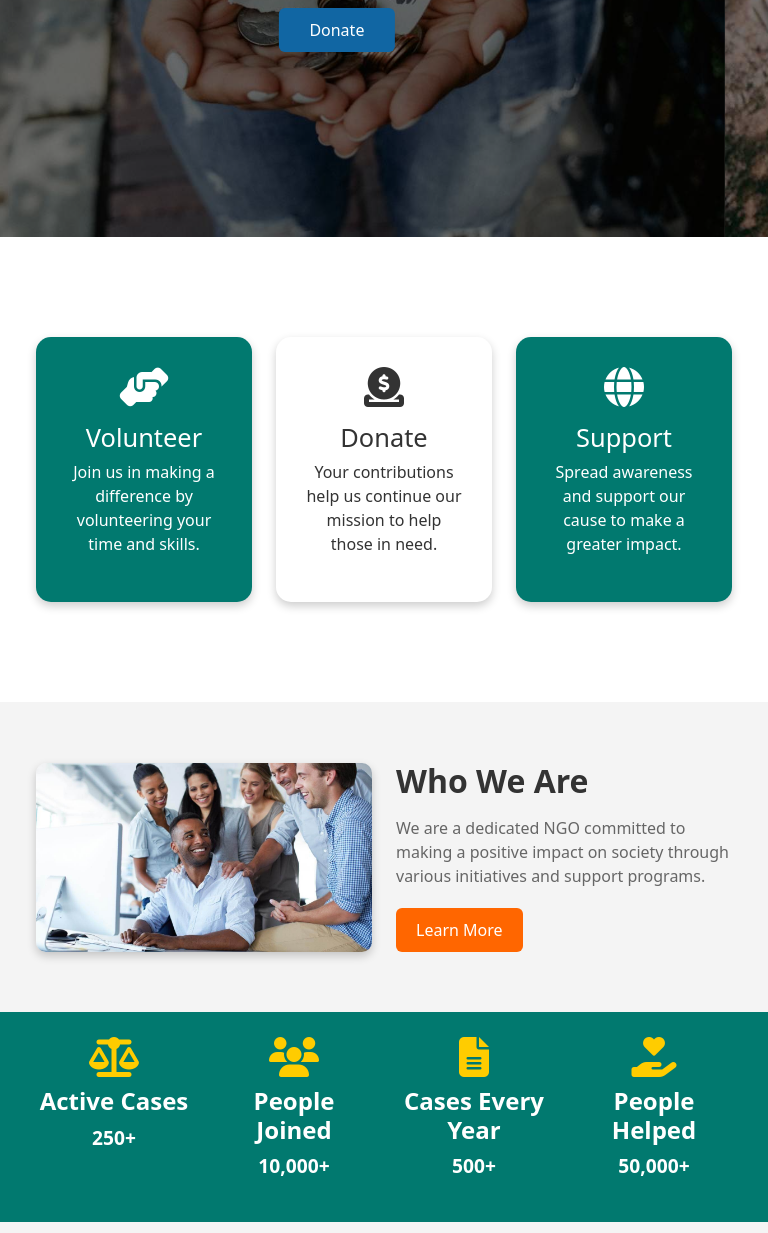
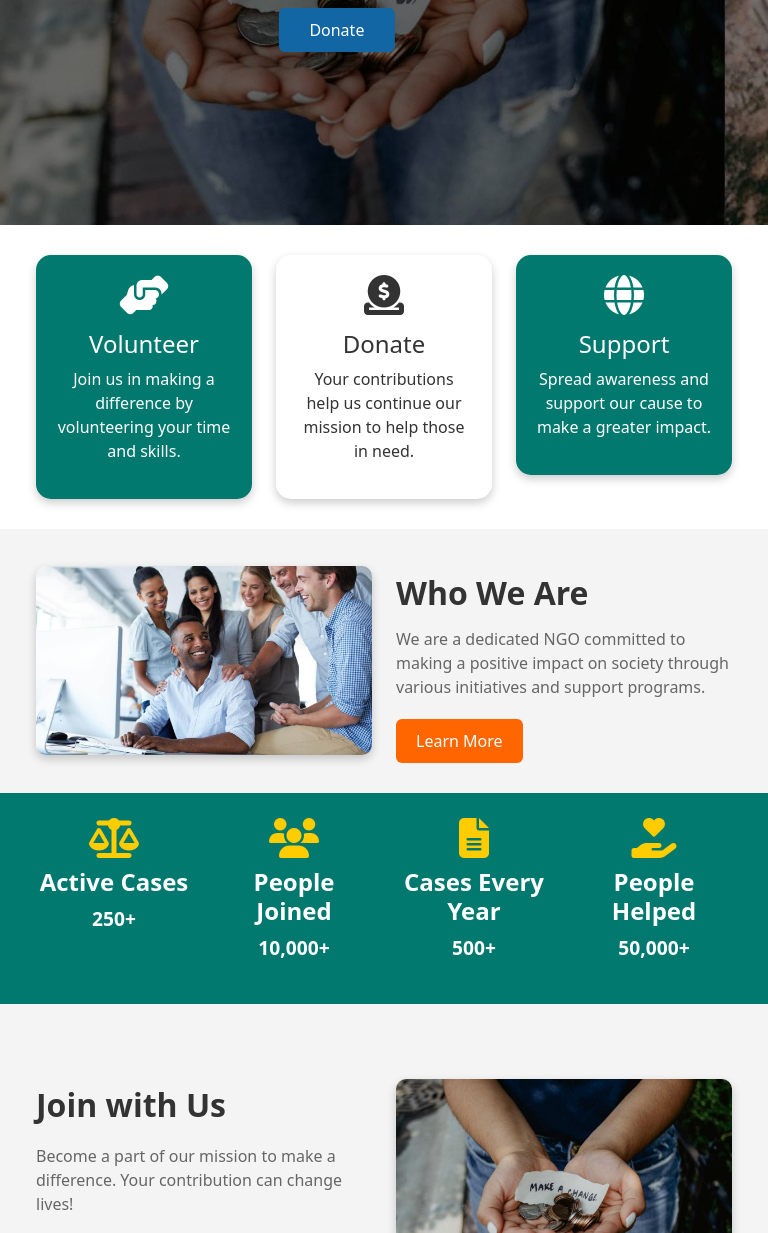
Before and after one commit to smanibharathi/maiam-foundation, a plain HTML site: page index.html in a window 768 px wide. Shown: the part 331-1564 px from the top of the page. Drawn offline with nearby package versions, Linux system fonts and the light colour scheme.

Commit message:
Update styles.css

```diff
--- a/assets/css/styles.css
+++ b/assets/css/styles.css
@@ -9,11 +9,11 @@
     padding: 10px 15px;
     position: relative;
     transition: all 0.3s ease-in-out;
-    color: #333;
+    color: #000000;
     text-decoration: none;
 }
 
-/* Hover Effect with Orange Underline */
+
 .navbar-nav .nav-link::after {
     content: '';
     position: absolute;
@@ -21,7 +21,7 @@
     bottom: -5px;
     width: 0;
     height: 2px;
-    background-color: orange;
+    background-color: #01796F;
     transition: width 0.3s ease-in-out;
 }
 
@@ -33,7 +33,7 @@
     color: #007bff;
 }
 
-/* Responsive Navbar Toggler */
+/* Responsive Navbar */
 .navbar-toggler {
     border: none;
     outline: none;
@@ -44,11 +44,11 @@
 /* Carousel Styling */
 #ngoCarousel {
     width: auto;
-    height: auto;
+    height: 500px;
     overflow: hidden;
 }
 
-/* Ensure images cover the carousel area */
+/* images cover */
 #ngoCarousel .carousel-item img {
     width: 100%;
     height: 100%;
@@ -143,18 +143,21 @@
 
 /* Grid Section */
 .grid-section {
-    padding: 100px 0;
+    padding: 20px 0;
 }
 
 /* Grid Box Styling */
 .grid-box {
     text-align: center;
-    padding: 30px;
+    padding: 10px;
     border-radius: 15px;
     box-shadow: 0px 4px 10px rgba(0, 0, 0, 0.2);
     transition: transform 0.3s ease-in-out;
+    margin-bottom: 10px; /* Adds spacing for mobile view */
+    margin-top: 10px;
 }
 
+/* Background Colors */
 .orange-bg {
     background-color: #01796F;
     color: #fff;
@@ -171,17 +174,35 @@
     margin-bottom: 15px;
 }
 
-/* Hover Effect */
-.grid-box:hover {
-    transform: translateY(-5px);
+/* Hover Effect (Disabled on Mobile) */
+@media (min-width: 768px) {
+    .grid-box:hover {
+        transform: translateY(-5px);
+    }
 }
 
+/* Mobile Adjustments */
+@media (max-width: 768px) {
+    .grid-box {
+        padding: 20px;
+
+
+    }
+
+    .grid-box h3 {
+        font-size: 1.5rem;
+    }
+
+    .grid-box p {
+        font-size: 1rem;
+    }
+}
 
 
 
 /* Who We Are Section */
 .who-we-are {
-    padding: 60px 0;
+    padding: 30px 0;
     background-color: rgba(128, 128, 128, 0.089);
 }
 
@@ -198,6 +219,7 @@
     font-weight: bold;
     color: #333;
     margin-bottom: 15px;
+    margin-top: 15px;
 }
 
 .who-we-are p {
@@ -297,6 +319,7 @@
     width: 100%;
     border-radius: 10px;
     box-shadow: 0px 4px 10px rgba(0, 0, 0, 0.2);
+    margin-top: 15px;
 }
 
 
```
